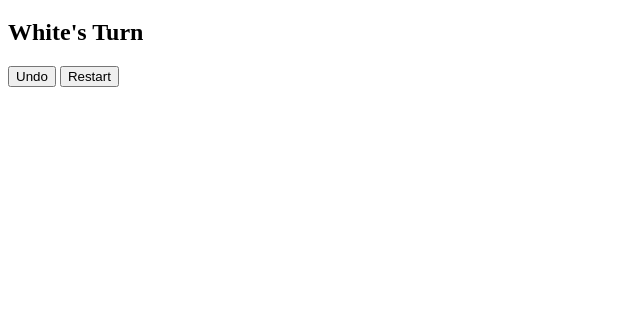
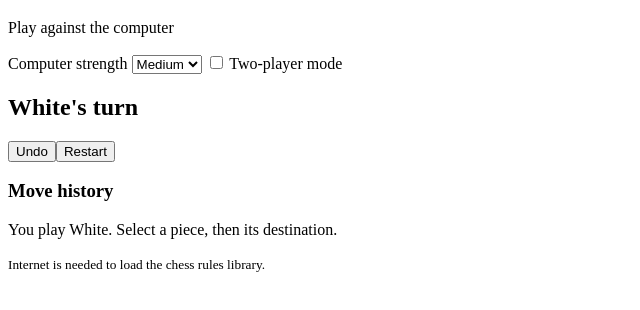
Before and after one commit to jassnadar/chess-play, a plain HTML site: page index.html in a window 1280 px wide. Shown: the part 62-372 px from the top of the page, without its empty margins (0-640 px from the left). Drawn offline with nearby package versions, Linux system fonts and the light colour scheme.

Commit message:
Revise index.html for Chess Game with AI features

```diff
--- a/index.html
+++ b/index.html
@@ -1,34 +1,18 @@
-
 <!DOCTYPE html>
-<html lang="en">
-<head>
-    <meta charset="UTF-8">
-    <meta name="viewport"
-          content="width=device-width, initial-scale=1.0">
-
-    <title>My Chess Game</title>
-
-    <link rel="stylesheet" href="style.css"/>
-</head>
-
-<body>
-
-    <div class="game-container">
-
-        <h1>♟ Chess Game ♟</h1>
-
-        <h2 id="status">White's Turn</h2>
-
-        <div id="board"></div>
-
-        <div class="buttons">
-            <button onclick="undoMove()">Undo</button>
-            <button onclick="restartGame()">Restart</button>
-        </div>
-
-    </div>
-
-    <script src="script.js"></script>
-
-</body>
-</html>
+<html lang="en"><head>
+<meta charset="UTF-8"><meta name="viewport" content="width=device-width, initial-scale=1">
+<title>Chess Game with AI</title><link rel="stylesheet" href="style.css">
+<script src="https://cdnjs.cloudflare.com/ajax/libs/chess.js/0.10.3/chess.min.js"></script>
+</head><body>
+<main class="game-container">
+<h1>♟ Chess Game ♟</h1><p>Play against the computer</p>
+<div class="toolbar">
+<label>Computer strength <select id="difficulty"><option value="1">Easy</option><option value="2" selected>Medium</option><option value="3">Hard</option></select></label>
+<label><input id="twoPlayer" type="checkbox"> Two-player mode</label>
+</div>
+<h2 id="status">White's turn</h2><div id="board" class="board"></div>
+<div class="buttons"><button id="undoBtn">Undo</button><button id="restartBtn">Restart</button></div>
+<section class="history-panel"><h3>Move history</h3><ol id="history"></ol></section>
+<p id="message">You play White. Select a piece, then its destination.</p>
+<small>Internet is needed to load the chess rules library.</small>
+</main><script src="script.js"></script></body></html>
```
